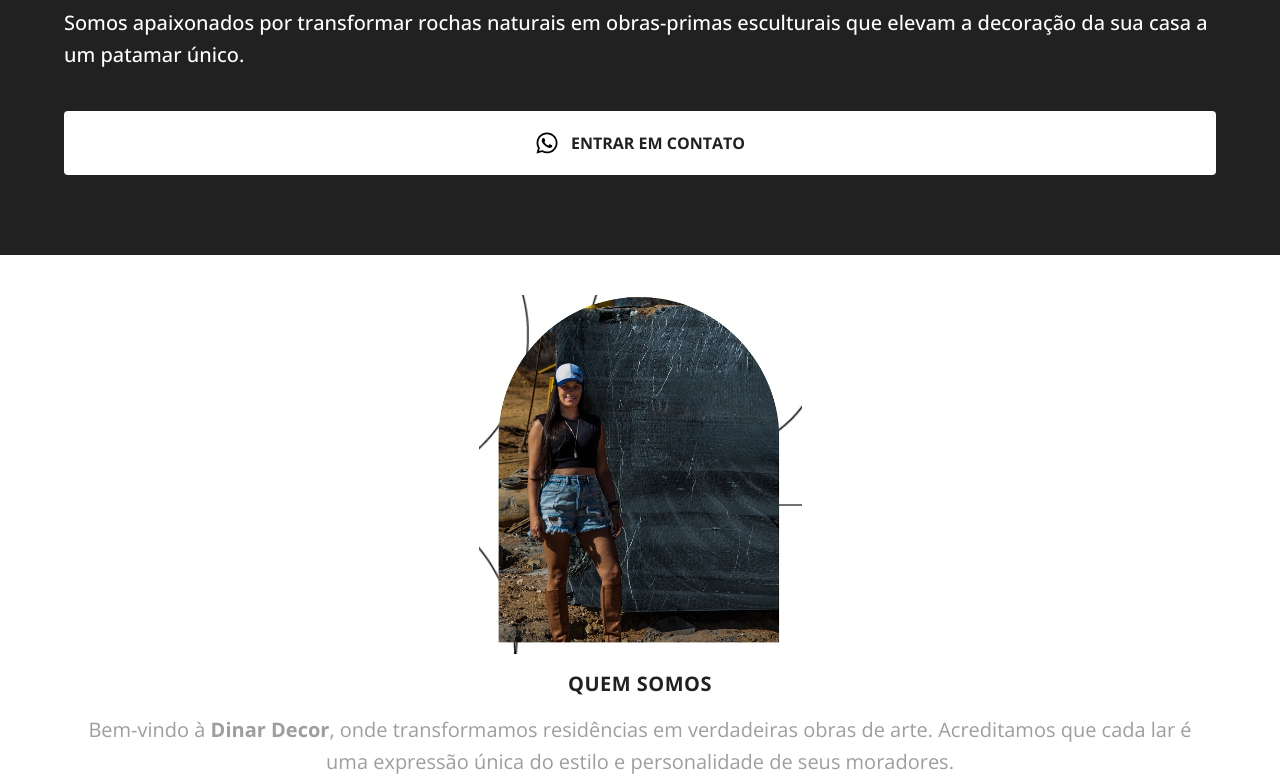
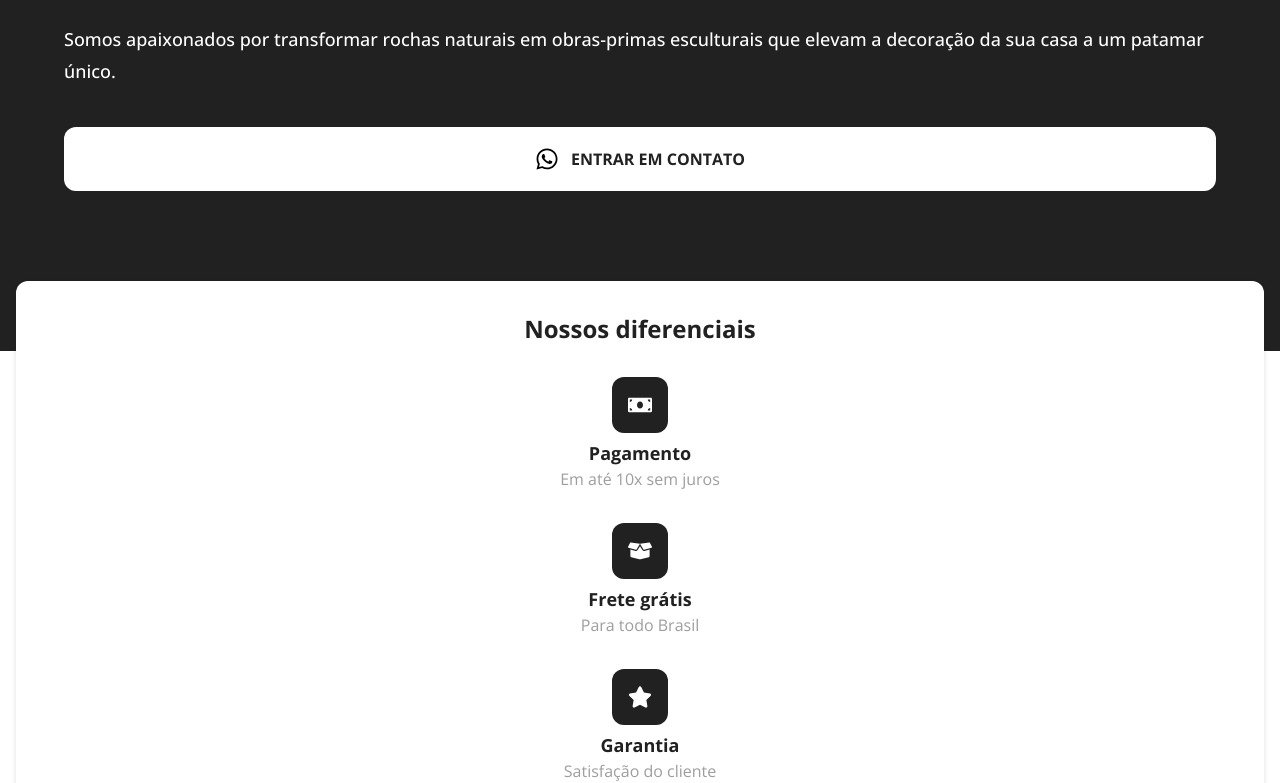
Before and after one commit to ItamarJoire/saint-helena, a React (Vite) app: page / in a window 1280 px wide. Shown: the part 337-1120 px from the top of the page. Built offline with nearby package versions, Linux system fonts and the light colour scheme.

Commit message:
Highlights

```diff
--- a/src/components/about.jsx
+++ b/src/components/about.jsx
@@ -5,12 +5,11 @@ import ImgWhoWeAre from "../assets/about.png"
 export function About(){
   return(
     <Grid>
-      <div className="py-10">
+      <div id="about" className="py-12">
         <img className="rounded mx-auto"  src={ImgWhoWeAre} alt="" />
-        <h2 className="mt-4 uppercase text-xl font-bold text-center tracking-wide text-primary">Quem somos</h2>
-        <p className="mt-4 px-3 text-[#9e9e9e] text-xl text-center leading-8">
+        <h2 className="mt-4 uppercase text-sm font-bold text-center tracking-wide text-primary">Quem somos</h2>
+        <p className="mt-4 p-2 text-[#9e9e9e] text-lg text-center leading-8">
         Bem-vindo à <span className="font-bold">Dinar Decor</span>, onde transformamos residências em verdadeiras obras de arte. Acreditamos que cada lar é uma expressão única do estilo e personalidade de seus moradores.<br/><br/> Nossa missão é oferecer soluções de decoração que transcendem o comum, utilizando mármores esculpidos para criar ambientes que não apenas encantam visualmente, mas também elevam a experiência de viver em cada espaço.
-
         </p>
       </div>
     </Grid>
--- a/src/components/header.jsx
+++ b/src/components/header.jsx
@@ -24,11 +24,11 @@ export function Header(){
                   </button>
                 </div>
               </div>
-            <div className="bg-white mx-2 rounded-b-md">
+            <div className="bg-white mx-2 rounded-b-xl">
               <div className={`flex-1 justify-self-center block pt-4 pl-4 md:mt-0 ${navbar ? 'pb-8 px-2 md:p-0 block' : 'hidden'}`}>
                 <ul className="flex flex-col gap-6 justify-start">
                   <li className="text-xl text-primary text-left ">
-                    <a href="#about" onClick={() => setNavbar(!navbar)}>Sobre</a>
+                    <a href="#about" onClick={() => setNavbar(!navbar)}>Quem somos</a>
                   </li>
                   <li className="text-xl text-primary text-left">
                     <a href="#services" onClick={() => setNavbar(!navbar)}>Serviços</a>
--- a/src/components/hero.jsx
+++ b/src/components/hero.jsx
@@ -6,17 +6,16 @@ export function Hero(){
   return(
     <div className="bg-primary">
       <Grid>
-        <div className="pt-20 pb-20 lg:flex lg:px-16">
+        <div className="pt-24 pb-40 lg:flex lg:px-16">
           <div>
             <h2 className="font-['Poppins'] font-bold text-white text-5xl leading-[64px] max-w-[400px] mt-16 md:max-w-[500px] md:text-4xl md:leading-[52px]">O seu lar com beleza e autenticidade</h2>
-            <h4 className="mt-3 font-medium text-white text-xl leading-8">Somos apaixonados por transformar rochas naturais em obras-primas esculturais que elevam a decoração da sua casa a um patamar único.</h4>
+            <h4 className="mt-3 font-medium text-white text-lg leading-8">Somos apaixonados por transformar rochas naturais em obras-primas esculturais que elevam a decoração da sua casa a um patamar único.</h4>
 
-            <div className="bg-white flex items-center justify-center gap-3 w-full h-16 px-6 mt-10 rounded cursor-pointer hover:opacity-90">
+            <div className="bg-white flex items-center justify-center gap-3 w-full h-16 px-6 mt-10 rounded-xl cursor-pointer hover:opacity-90">
               <FaWhatsapp className="w-6 h-6"/>
               <a className="text-primary font-bold text-base uppercase" href="/">Entrar em contato</a>
             </div>
           </div>
-          {/* <img className="mt-16 mx-auto md:w-[500px] md:h-[400px]" src={ImgHero} alt="" /> */}
         </div>
      </Grid>
     </div>
--- /dev/null
+++ b/src/components/highlights.jsx
@@ -0,0 +1,39 @@
+import { FaMoneyBill, FaBoxOpen, FaStar  } from 'react-icons/fa'
+
+export function Highlights(){
+  return(
+    <div className="bg-white px-3 py-8 rounded-xl mx-4 mt-[-70px]  drop-shadow-md">
+      <h2 className="text-primary text-2xl text-center font-bold ">Nossos diferenciais</h2>
+
+      <div className='mt-8 text-center'>
+        <div>
+          <div className='bg-primary inline-block rounded-xl p-4'>
+            <FaMoneyBill className='w-6 h-6 text-white'/>
+          </div>
+          <h6 className='text-primary text-lg font-bold'>Pagamento</h6>
+        </div>
+        <p className='text-[#9e9e9e] text-base'>Em até 10x sem juros</p>
+      </div>
+      <div className='mt-8 text-center'>
+        <div>
+          <div className='bg-primary inline-block rounded-xl p-4'>
+            <FaBoxOpen className='w-6 h-6 text-white'/>
+          </div>
+          <h6 className='text-primary text-lg font-bold'>Frete grátis</h6>
+        </div>
+        <p className='text-[#9e9e9e] text-base'>Para todo Brasil</p>
+      </div>
+      <div className='mt-8 text-center'>
+        <div>
+          <div className='bg-primary inline-block rounded-xl p-4'>
+            <FaStar className='w-6 h-6 text-white'/>
+          </div>
+          <h6 className='text-primary text-lg font-bold'>Garantia</h6>
+        </div>
+        <p className='text-[#9e9e9e] text-base'>Satisfação do cliente</p>
+      </div>
+
+
+    </div>
+  )
+}
--- a/src/components/index.jsx
+++ b/src/components/index.jsx
@@ -4,3 +4,4 @@ export { Forms } from './forms'
 export { Carousel } from './carousel'
 export { Footer } from './footer'
 export { About } from './about'
+export { Highlights } from './highlights'
--- a/src/pages/home.jsx
+++ b/src/pages/home.jsx
@@ -1,10 +1,11 @@
-import { Header, Hero, Carousel, Footer, Forms, About } from "../components";
+import { Header, Hero, Carousel, Footer, Forms, About, Highlights } from "../components";
 
 export function Home(){
   return(
     <>
       <Header />
       <Hero />
+      <Highlights />
       <About />
       {/* <Carousel /> */}
       {/* <Forms /> */}
```
